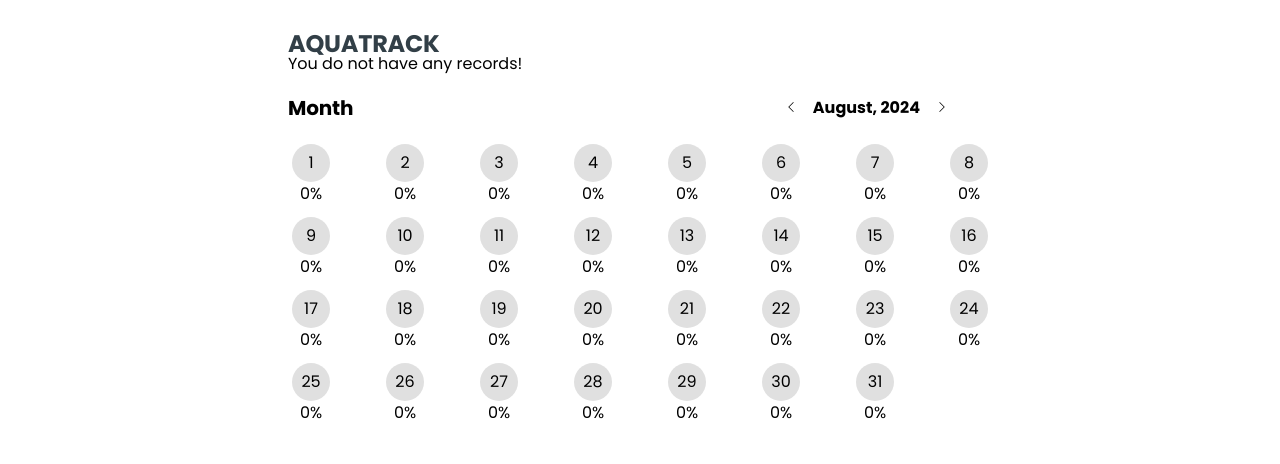
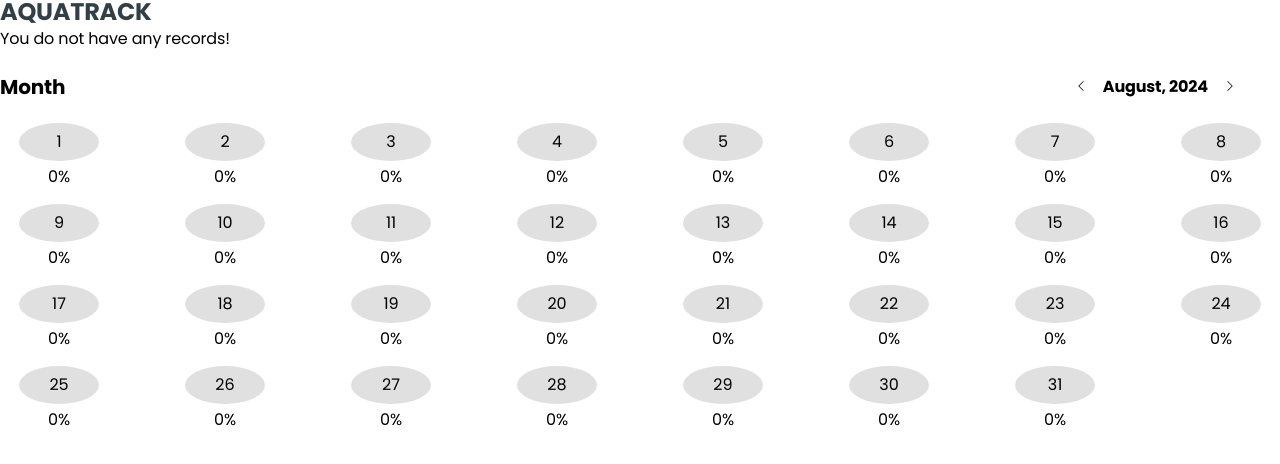
Before and after one commit to IIIMaroIII/AquaBalance-frontend, a React (Vite) app: page /tracker in a window 1280 px wide. Shown: the top 464 px of the page. Built offline with nearby package versions, Linux system fonts and the light colour scheme.

Commit message:
reusable input / button / and mainModal minor update

```diff
--- a/package.json
+++ b/package.json
@@ -21,6 +21,7 @@
     "clsx": "^2.1.0",
     "date-fns": "^3.6.0",
     "joi": "^17.13.3",
+    "normalize.css": "^8.0.1",
     "modern-normalize": "^2.0.0",
     "nanoid": "^5.0.6",
     "react": "^18.2.0",
--- a/src/components/Modals/mainModal.module.css
+++ b/src/components/Modals/mainModal.module.css
@@ -26,8 +26,9 @@
   background-color: rgba(47, 47, 47, 0.6);
 
   opacity: 0;
-  transform: scale(2);
-  transition: opacity 500ms ease-in-out, transform 500ms ease-in-out;
+  transform: scale(1.5);
+  transition: opacity var(--transition-delay) var(--transition),
+    transform var(--transition-delay) var(--transition);
 }
 
 .overlay.afterOpen {
@@ -36,6 +37,19 @@
 }
 .overlay.beforeClose {
   opacity: 0;
-  transform: scale(2);
-  transition: opacity 500ms ease-in-out, transform 500ms ease-in-out;
+  transform: scale(1.5);
+  transition: opacity var(--transition-delay) var(--transition),
+    transform var(--transition-delay) var(--transition);
 }
+
+@media (min-width: 768px) and (max-width: 1439px) {
+  .content {
+    width: 648px;
+  }
+}
+
+@media (min-width: 1440px) {
+  .content {
+    width: 920px;
+  }
+}
--- a/src/components/REUSABLE/Button/button.module.css
+++ b/src/components/REUSABLE/Button/button.module.css
@@ -1,23 +1,33 @@
 .btn {
   display: block;
-  /* width: 100%; */
-  /* height: 100%; */
+  width: 100%;
+  padding: 18px 40px;
+
   border: none;
-  background-color: transparent;
+  border-radius: 30px;
+
+  outline: none;
+  background-color: var(--basic-green);
 
   cursor: pointer;
-  transform: scale(1);
-  transition: all 250ms ease-in-out;
+  transition: border var(--transition-delay) var(--transition),
+    background-color var(--transition-delay) var(--transition),
+    color var(--transition-delay) var(--transition);
   font-family: inherit;
   font-size: inherit;
   font-weight: inherit;
 }
 .btn:hover,
 .btn:focus {
-  transform: scale(1.05);
+  border: none;
+  background-color: var(--hover-green);
+  color: var(--dark);
 }
 
 .btn:disabled {
+  border: 1px solid var(--signin-btn-disabled-color);
+  color: var(--signin-btn-disabled-color);
+  background-color: transparent;
 }
 
 .btn:active {
--- a/src/components/REUSABLE/Logo/Logo.jsx
+++ b/src/components/REUSABLE/Logo/Logo.jsx
@@ -1,9 +1,14 @@
+import clsx from 'clsx';
 import CustomNavLink from '../CustomNavLink/CustomNavLink';
 import css from './logo.module.css';
 
-const Logo = () => {
+const Logo = ({ addClass = '', ...otherProps }) => {
   return (
-    <CustomNavLink className={css.homePageLogo} to="/">
+    <CustomNavLink
+      className={clsx(css.homePageLogo, addClass)}
+      {...otherProps}
+      to="/"
+    >
       AquaTrack
     </CustomNavLink>
   );
--- a/src/index.css
+++ b/src/index.css
@@ -1,19 +1,58 @@
-@import url('./fonts/fonts.css');
+@import url('https://fonts.googleapis.com/css2?family=Poppins:wght@400;500;600;700&display=swap');
+@import 'normalize.css';
 
 :root {
   /*
 Переменные
 */
+  --shadow: 0 4px 4px 0 rgba(0, 0, 0, 0.25);
+
+  --transition-delay: 250ms;
+  --transition: cubic-bezier(0.14, 0.57, 0.97, 0.39);
+
   --white: #ffffff;
   --light-gray: #f0eff4;
   --green: #9be1a0;
-  --hover-green: #87D28D;
+  --hover-green: #87d28d;
   --light-dark: #323f47;
   --dark: #2f2f2f;
+  --error-color: #ef5050;
+
+  --input-border-inactive-color: rgba(47, 47, 47, 0.2);
+  --input-border-focused-color: rgba(47, 47, 47, 0.2);
+  --input-border-activated-color: rgba(47, 47, 47, 0.4);
+  --input-text-inactive-color: rgba(47, 47, 47, 0.6);
+
+  --signin-btn-disabled-color: rgba(47, 47, 47, 0.2);
 }
 
+html,
 body {
-  font-family: 'Poppins';
+  font-family: 'Poppins', sans-serif;
+  margin: 0;
+  padding: 0;
+  font-weight: 400;
+  box-sizing: border-box;
+  line-height: 1.5;
+  font-weight: 400;
+  font-size: 16px;
+  line-height: 150%;
+  letter-spacing: -0.01em;
+}
+
+input:-webkit-autofill,
+textarea:-webkit-autofill,
+select:-webkit-autofill {
+  /* Стили для автозаполненных полей */
+  -webkit-box-shadow: 0 0 0px 1000px white inset;
+  box-shadow: 0 0 0px 1000px white inset;
+  -webkit-text-fill-color: #000;
+}
+
+input[type='number']::-webkit-inner-spin-button,
+input[type='number']::-webkit-outer-spin-button {
+  -webkit-appearance: none;
+  margin: 0;
 }
 
 ul {
@@ -36,11 +75,9 @@
   height: auto;
 }
 
-input[type='number']::-webkit-inner-spin-button,
-input[type='number']::-webkit-outer-spin-button {
-  -webkit-appearance: none;
-  margin: 0;
-}
+/*
+
+Говорили же - здесь только reset стили и переменные
 
 .wrapper {
   margin: 0 auto;
@@ -66,3 +103,7 @@
     width: 1376px;
   }
 }
+
+Говорили же - здесь только reset стили и переменные
+
+*/
```
Also changed, not shown: src/components/Modals/MainModal.jsx (+5 -4 lines), src/components/REUSABLE/Input/CustomInput.jsx (added, +111 -0 lines), src/components/REUSABLE/Input/customInput.module.css (added, +46 -0 lines).
